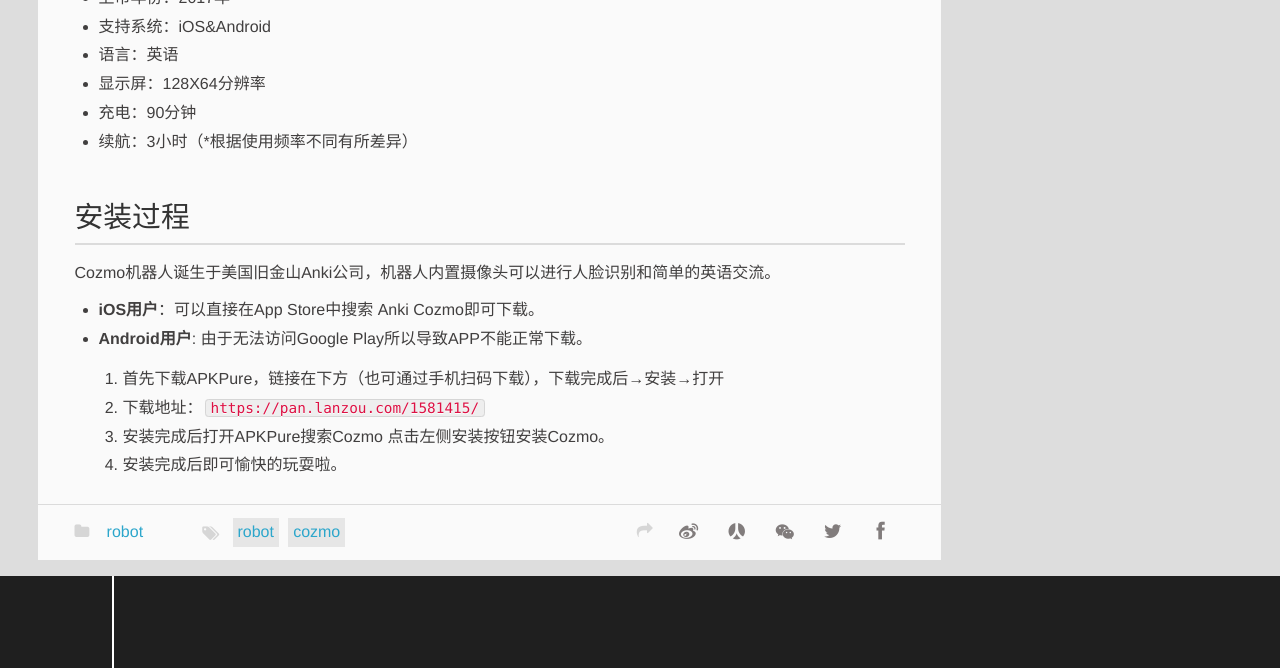
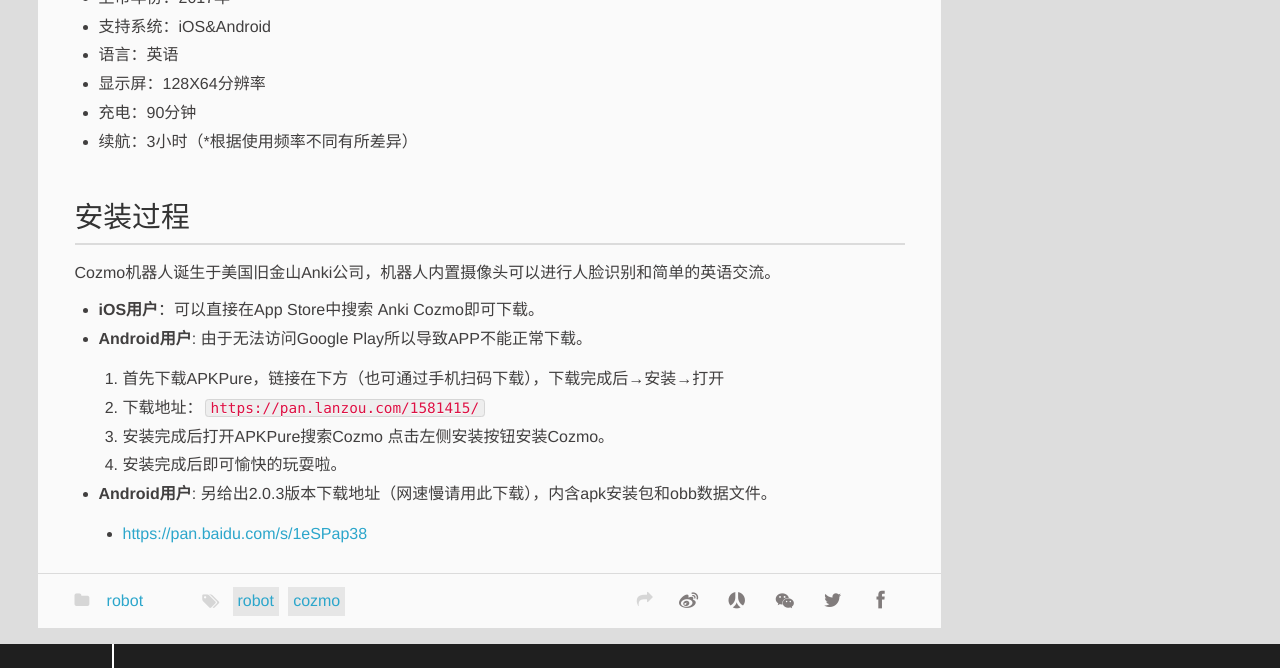
Before and after one commit to chenhe4490/chenhe4490.github.io, a Jekyll site: the page built from _posts/2017-11-14-Hello-World-cozmo.md, in a window 1280 px wide and 900 px high, scrolled down 837 px, cut to the strip 0-668 px from the top of the window. Built offline with Jekyll 4.4.1, drawn with Linux system fonts in a browser that asks for light colours.

Commit message:
add cozmo pan address

```diff
--- a/_posts/2017-11-14-Hello-World-cozmo.md
+++ b/_posts/2017-11-14-Hello-World-cozmo.md
@@ -26,3 +26,5 @@
   2. 下载地址：`https://pan.lanzou.com/1581415/`
   3. 安装完成后打开APKPure搜索Cozmo 点击左侧安装按钮安装Cozmo。
   4. 安装完成后即可愉快的玩耍啦。
+- **Android用户**: 另给出2.0.3版本下载地址（网速慢请用此下载），内含apk安装包和obb数据文件。
+  - [https://pan.baidu.com/s/1eSPap38](https://pan.baidu.com/s/1eSPap38)
```
